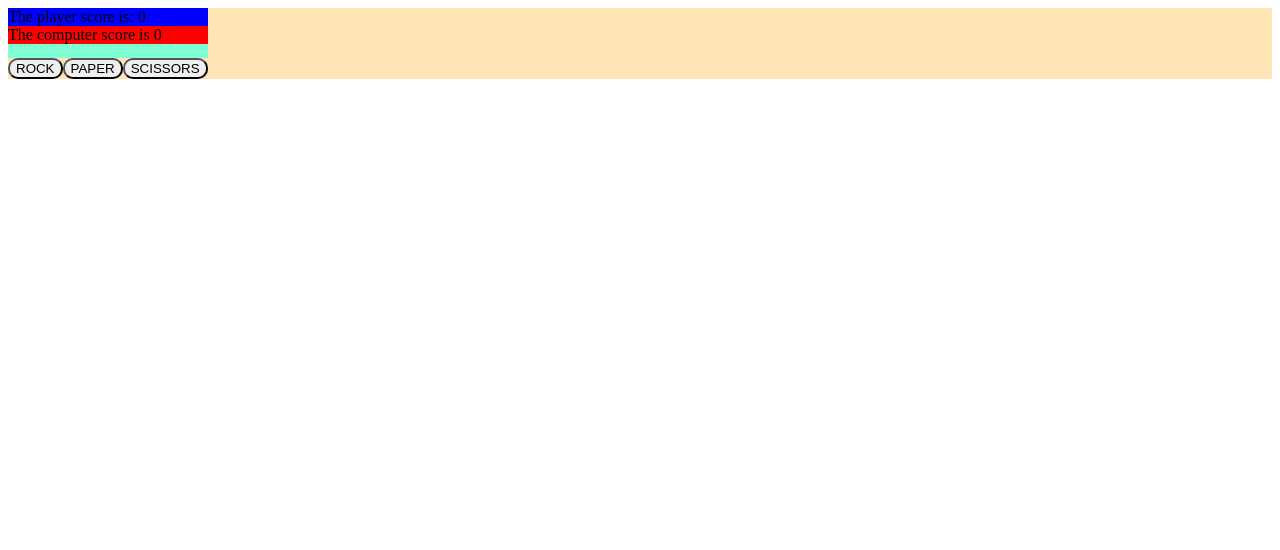
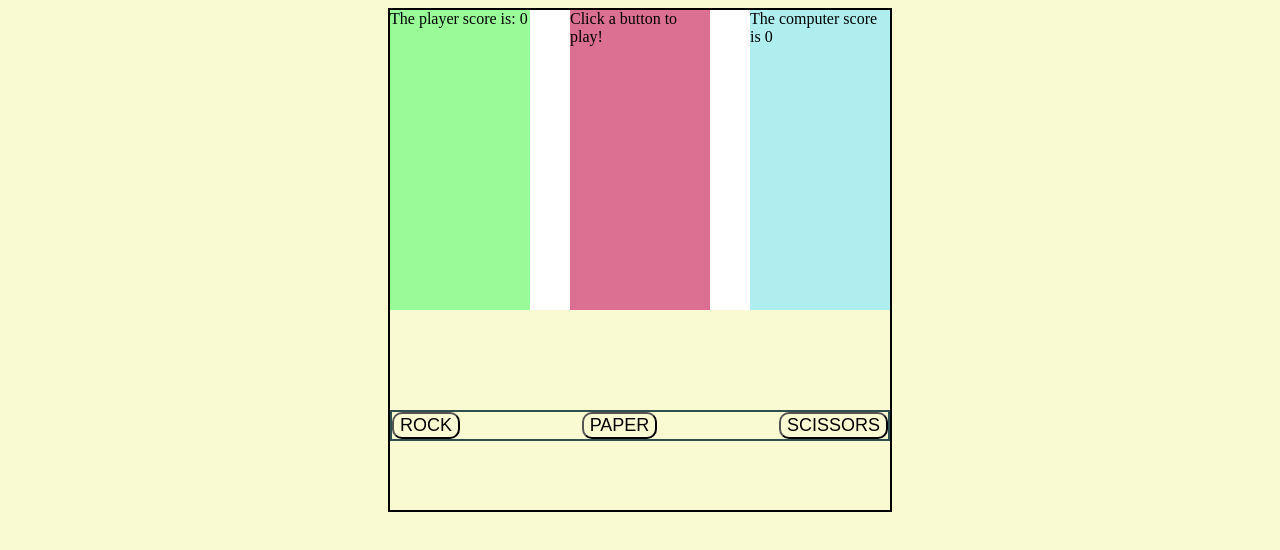
Before and after one commit to ChoiceTHEDOG/rock-paper-scissors-V2, a plain HTML site: page index.html in a window 1280 px wide. Drawn offline with Linux system fonts and the light colour scheme.

Commit message:
proyecto estilizado, (mas feo q la mierda)

```diff
--- a/script.js
+++ b/script.js
@@ -10,37 +10,49 @@ const mainContainer = document.querySelector("div");
 
 // buttons creation
 
+const buttonContainer = document.createElement("div");
+buttonContainer.setAttribute("id", "buttonContainer")
+mainContainer.appendChild(buttonContainer);
+
 const rock = document.createElement("button");
 rock.textContent = "ROCK";
-rock.classList.add("button")
+rock.classList.add("buttons")
 rock.addEventListener("click", () => {playRound("rock")});
-mainContainer.appendChild(rock);
+buttonContainer.appendChild(rock);
 
 const paper = document.createElement("button");
 paper.textContent = "PAPER";
-paper.classList.add("button")
+paper.classList.add("buttons")
 paper.addEventListener("click", () => {playRound("paper")});
-mainContainer.appendChild(paper);
+buttonContainer.appendChild(paper);
 
 const scissors = document.createElement("button");
 scissors.textContent = "SCISSORS";
-scissors.classList.add("button")
+scissors.classList.add("buttons")
 scissors.addEventListener("click", () => {playRound("scissors")});
-mainContainer.appendChild(scissors);
+buttonContainer.appendChild(scissors);
 
 // results display
 
 const displayDiv = document.createElement("div");
 displayDiv.setAttribute("id", "displayDiv");
-mainContainer.insertBefore(displayDiv, rock);
+mainContainer.insertBefore(displayDiv, buttonContainer);
 
 const playerResults = document.createElement("div");
 playerResults.setAttribute("id", "playerResultDiv");
+playerResults.classList.add("viewDivs");
 displayDiv.appendChild(playerResults);
 
 const computerResults = document.createElement("div");
 computerResults.setAttribute("id", "computerResultDiv");
+computerResults.classList.add("viewDivs");
 displayDiv.appendChild(computerResults);
+
+const winnerDisplay = document.createElement("div");
+winnerDisplay.setAttribute("id", "winnerDisplay")
+winnerDisplay.classList.add("viewDivs");
+winnerDisplay.textContent = "Click a button to play!"
+displayDiv.insertBefore(winnerDisplay, computerResults);
 
 // Here we get the computer choice using a random number generator
 
@@ -72,37 +84,37 @@ updatePlayerResults();
 function playRound(playerSelection, computerSelection = ComputerChoice()) {
     numForSelection = Math.floor(Math.random() * 100) + 1;
     if(playerSelection == computerSelection) {
-        alert("Its a Tie");
+        winnerDisplay.textContent = "Its a Tie";
     } else if(playerSelection == "rock" && computerSelection == "scissors") {
         playerScore++;
         updatePlayerResults();
         winner();
-        return "You Win!!! Rock beats Scissors"
+        winnerDisplay.textContent = "You Win!!! Rock beats Scissors"
     } else if(playerSelection == "rock" && computerSelection == "paper") {
         computerScore++;
         updateComputerResults();
         winner();
-        return "The computer Wins :( Paper beats Rock"
+        winnerDisplay.textContent = "The computer Wins :( Paper beats Rock"
     } else if(playerSelection == "paper" && computerSelection == "rock") {
         playerScore++;
         updatePlayerResults();
         winner();
-        return "You Win!!! Paper beats Rock"
+        winnerDisplay.textContent = "You Win!!! Paper beats Rock"
     } else if(playerSelection == "paper" && computerSelection == "scissors") {
         computerScore++;
         updateComputerResults();
         winner();
-        return "The computer Wins :(. Scissors beats paper"
+        winnerDisplay.textContent = "The computer Wins :( Scissors beats paper"
     } else if(playerSelection == "scissors" && computerSelection == "paper") {
         playerScore++;
         updatePlayerResults();
         winner();
-        return "You Win!!! Scissors beats Paper"
+        winnerDisplay.textContent = "You Win!!! Scissors beats Paper"
     } else if(playerSelection == "scissors" && computerSelection == "rock") {
         computerScore++;
         updateComputerResults();
         winner();
-        return "The computer Wins :( Rock beats paper"
+        winnerDisplay.textContent = "The computer Wins :( Rock beats paper"
     }
 }
 
@@ -110,8 +122,8 @@ function playRound(playerSelection, computerSelection = ComputerChoice()) {
 
 function winner(){
     if(playerScore == 5) {
-        alert("The player wins!!!")
+        alert("The player wins the game!!!")
     } else if(computerScore == 5) {
-        alert("The computer wins!!!")
+        alert("The computer wins! the game!!!")
     }
 }
--- a/style.css
+++ b/style.css
@@ -1,22 +1,56 @@
+*{
+    background-color: lightgoldenrodyellow;
+}
+
 #container{
-    background-color: moccasin;
+    margin: auto;
+
+    height: 500px;
+    width: 500px;
+
+    border: 2px solid black;
 }
 
 #displayDiv{
-    height: 50px;
-    width: 200px;
-    background-color: aquamarine;
+    background-color: white;
     color: black;
+
+    display: flex;
+    justify-content: space-between;
+
+    margin-bottom: 100px;
+}
+
+.viewDivs{
+    width: 140px;
+    height: 300px;
+    margin: 0;
+    background-color: lightgoldenrodyellow;
 }
 
 #playerResultDiv{
-    background-color: blue;
+    background-color: palegreen;
+}
+
+#winnerDisplay{
+    background-color: palevioletred;
 }
 
 #computerResultDiv{
-    background-color: red   ;
+    background-color: paleturquoise;
 }
 
-.button{
+#buttonContainer{
+    margin: 0;
+
+    display: flex;
+    justify-content: space-between;
+
+    border: 2px solid darkslategray;
+}
+
+.buttons{
     border-radius: 10px;
+
+    font-size: large;
 }
```
